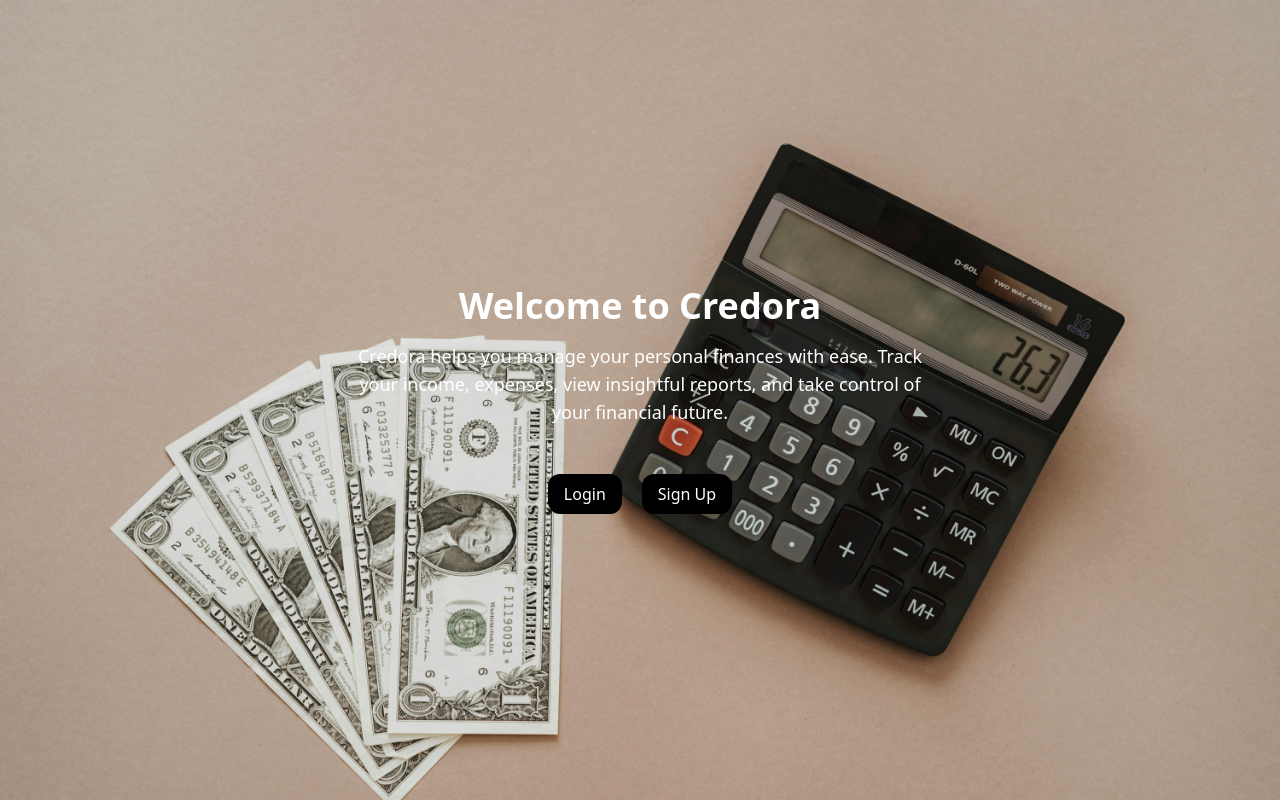
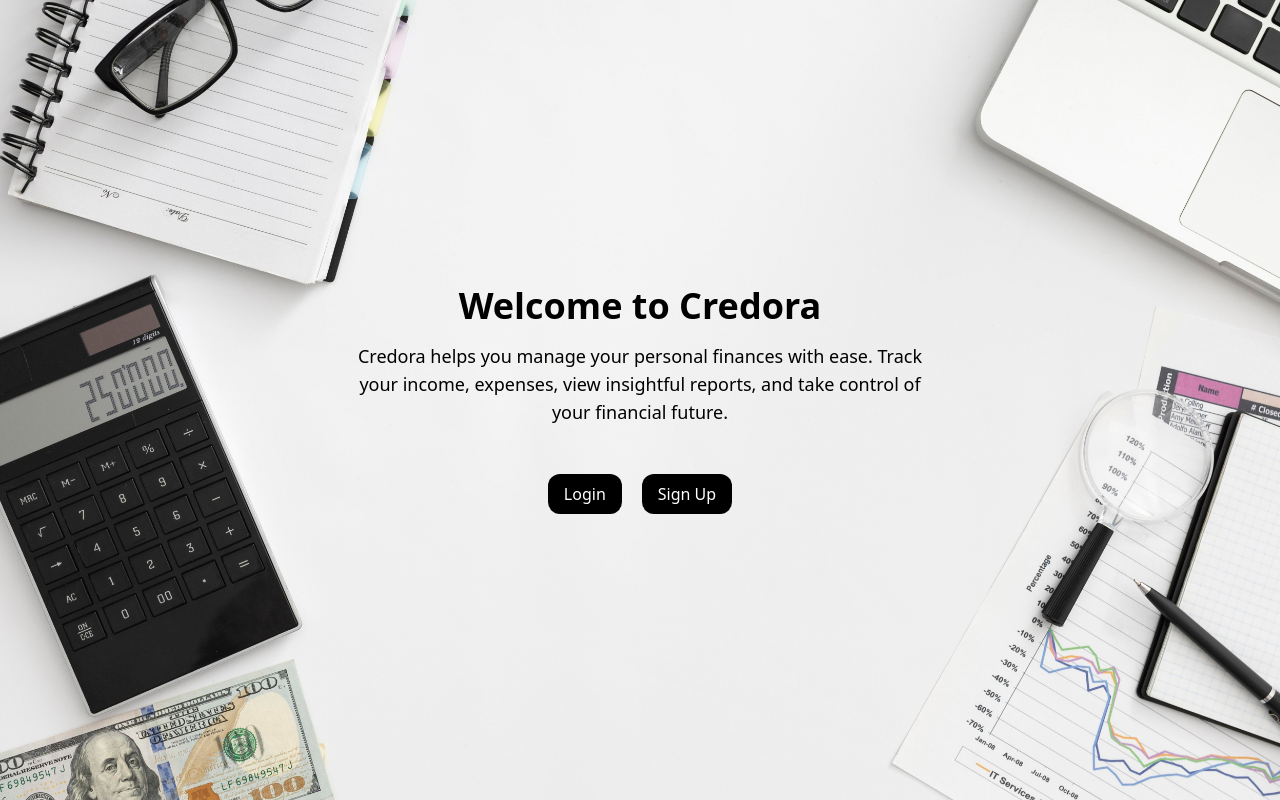
Before and after one commit to Sharvzz/financial, a React (Vite) app in the folder frontend/: page / in a window 1280 px wide. Built offline with nearby package versions, Linux system fonts and the light colour scheme.

Commit message:
login-bg-change

```diff
--- a/frontend/src/pages/Home.jsx
+++ b/frontend/src/pages/Home.jsx
@@ -1,17 +1,17 @@
 import {Link} from "react-router-dom";
 export default function Home() {
   return (
-    <div className="flex flex-col items-center justify-center min-h-[100vh] text-center bg-[url('/bg-home.jpg')] bg-cover ">
-      <h1 className="text-4xl font-bold mb-4 text-white">Welcome to Credora</h1>
-      <p className="text-lg max-w-xl text-white">
+    <div className="flex flex-col items-center justify-center min-h-[100vh] text-center bg-[url('/bg-home1.jpg')] bg-cover ">
+      <h1 className="text-4xl font-bold mb-4 text-black">Welcome to Credora</h1>
+      <p className="text-lg max-w-xl text-black">
         Credora helps you manage your personal finances with ease. Track your income, expenses, view insightful reports, and take control of your financial future.
       </p>
       <br />
       <br />
 
       <div className="flex flex-row justify-between space-x-5">
-        <Link to="/login"><button className="bg-black text-white px-4 py-2 rounded-xl hover:bg-white hover:text-black hover:border hover:black">Login</button> </Link>
-        <Link to="/signup"><button className="bg-black text-white px-4 py-2 rounded-xl hover:bg-white hover:text-black hover:border hover:black">Sign Up</button></Link>
+        <Link to="/login"><button className="bg-black text-white px-4 py-2 rounded-xl">Login</button> </Link>
+        <Link to="/signup"><button className="bg-black text-white px-4 py-2 rounded-xl">Sign Up</button></Link>
       </div>
     </div>
   );
```
Also changed, not shown: frontend/public/bg-home1.jpg (added).
